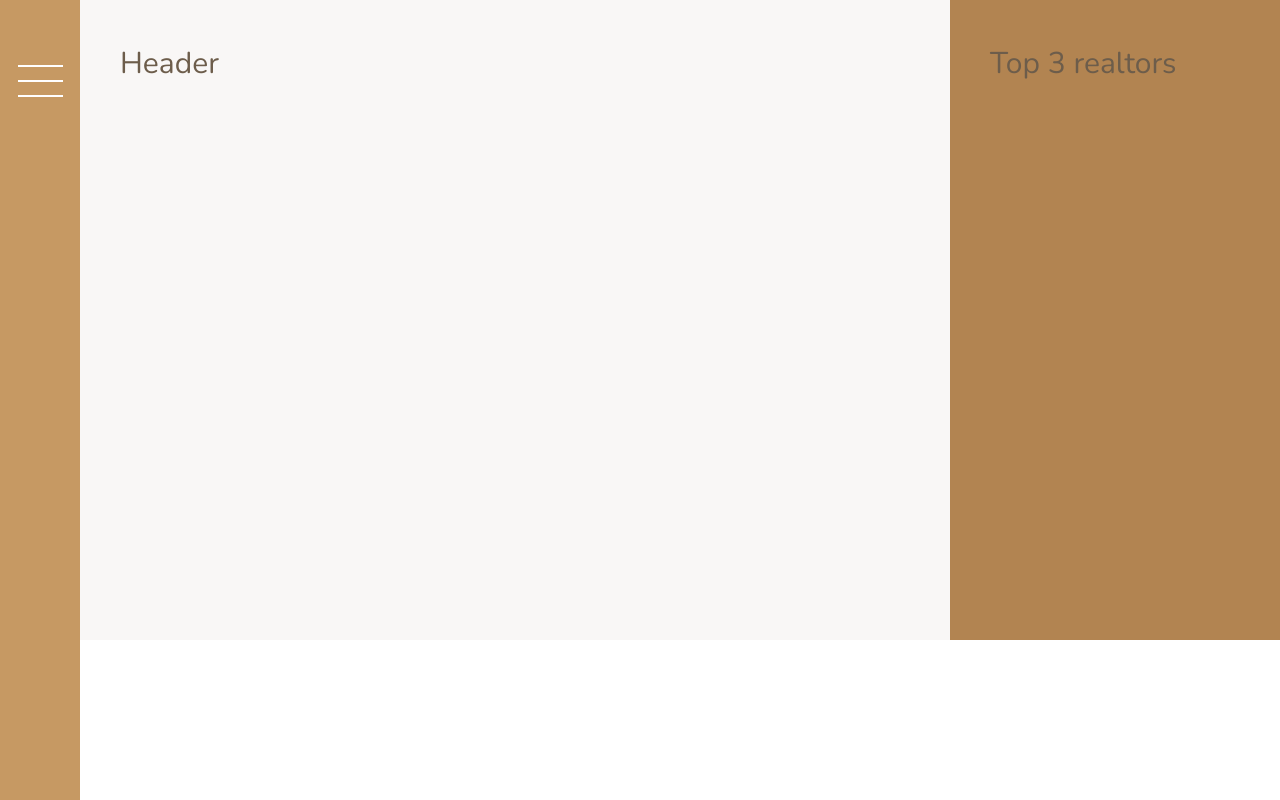
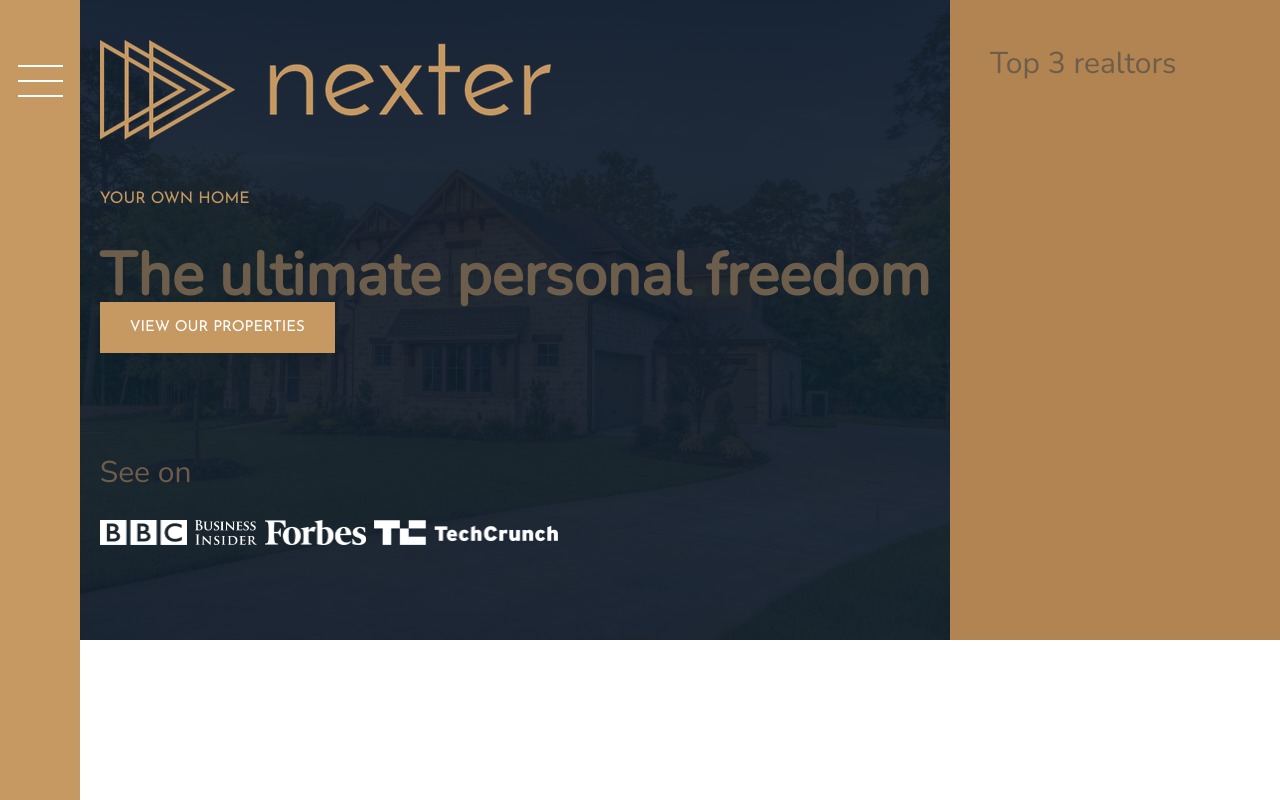
Before and after one commit to tihomirtx88/NexterApp, a website: page index.html in a window 1280 px wide. Shown: the top 800 px of the page. Drawn offline with nearby package versions, Linux system fonts and the light colour scheme; files whose address does not match are found by name.

Commit message:
buidling header part one

```diff
--- a/index.html
+++ b/index.html
@@ -17,7 +17,17 @@
        </div>
 
        <header class="header">
-          Header
+          <img src="img/logo.png" alt="Logo" class="header__log">
+          <h3 class="heading-3">Your own home</h3>
+          <h1 class="heading-h1">The ultimate personal freedom</h1>
+          <button class="btn header__btn">View our properties</button>
+          <div class="header__seenon-text">See on</div>
+          <div class="header__seenon-logos">
+             <img src="img/logo-bbc.png" alt="Logo bbc">
+             <img src="img/logo-bi.png" alt="Logo bi">
+             <img src="img/logo-forbes.png" alt="Logo forbes">
+             <img src="img/logo-techcrunch.png" alt="Logo techcrunch">
+          </div>
        </header>
 
        <div class="realtors">
--- a/sass/_header.scss
+++ b/sass/_header.scss
@@ -1,4 +1,35 @@
 .header{
-    background-color: $color-grey-light-1;
+    background-color: $color-grey-dark-1;
     grid-column: full-start / col-end 6;
+
+    background-image: linear-gradient(rgba($color-secondary, .93), rgba($color-secondary, .93)), url(../img//hero.jpeg);
+    background-size: cover;
+    background-position: center;
+    padding: 8rem;
+    padding-top: 4rem;
+
+    display: grid;
+    grid-template-rows: 1fr min-content 6rem 1fr;
+    grid-template-columns: max-content;
+    grid-row-gap: 1.5rem;
+    justify-content: center;
+
+    &__logo{
+        height: 3rem;
+        justify-self: center;
+    }
+
+    &__seenon-text{}
+
+    &__seenon-logos{
+
+        img{
+            height: 2.5rem;
+        }
+    }
+
+    &__btn{
+        align-self: start;
+        justify-self: start;
+    }
 }
--- a/sass/_typography.scss
+++ b/sass/_typography.scss
@@ -28,8 +28,12 @@
 .heading-1{
     @extend %heading;
 
-    &--light{color: $color-grey-light-1;}
-    &--dark{color: $color-grey-dark-1;}
+    font-size: 4.5rem;
+    color: $color-grey-light-1;
+    line-height: 1;
+
+    // &--light{color: $color-grey-light-1;}
+    // &--dark{color: $color-grey-dark-1;}
 }
 
 .btn{
```
Also changed, not shown: css/style.css.
